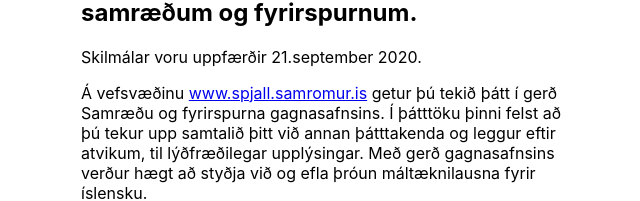
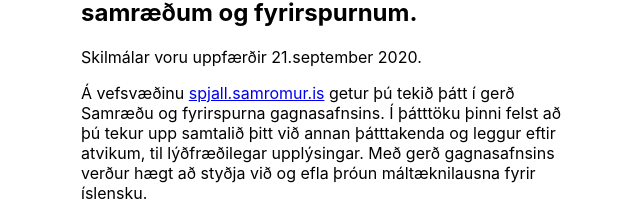
Before and after one commit to cadia-lvl/samromur-chat, a React app in the folder frontend/: page /skilmalar in a window 1280 px wide. Shown: the part 165-366 px from the top of the page, without its empty margins (319-959 px from the left). Built offline with nearby package versions, Linux system fonts and the light colour scheme.

Commit message:
Remove www on spjall.samromur.si and remove trailing spaces

```diff
--- a/frontend/src/constants/terms.ts
+++ b/frontend/src/constants/terms.ts
@@ -3,7 +3,7 @@ export const terms = [
      "date": 'Skilmálar voru uppfærðir 21.september 2020.',
      "description": [[
                     'Á vefsvæðinu ',
-                    [{'link': 'https://spjall.samromur.is', 'text': 'www.spjall.samromur.is'}],
+                    [{'link': 'https://spjall.samromur.is', 'text': 'spjall.samromur.is'}],
                     ' getur þú tekið þátt í gerð Samræðu og fyrirspurna gagnasafnsins. Í þátttöku þinni felst að þú tekur upp samtalið þitt við annan þátttakenda og leggur eftir atvikum, til lýðfræðilegar upplýsingar. Með gerð gagnasafnsins verður hægt að styðja við og efla þróun máltæknilausna fyrir íslensku.'
                     ]],
     "articles" : [{ "heading": 'Þátttaka í gerð gagnasafnsins',
```
